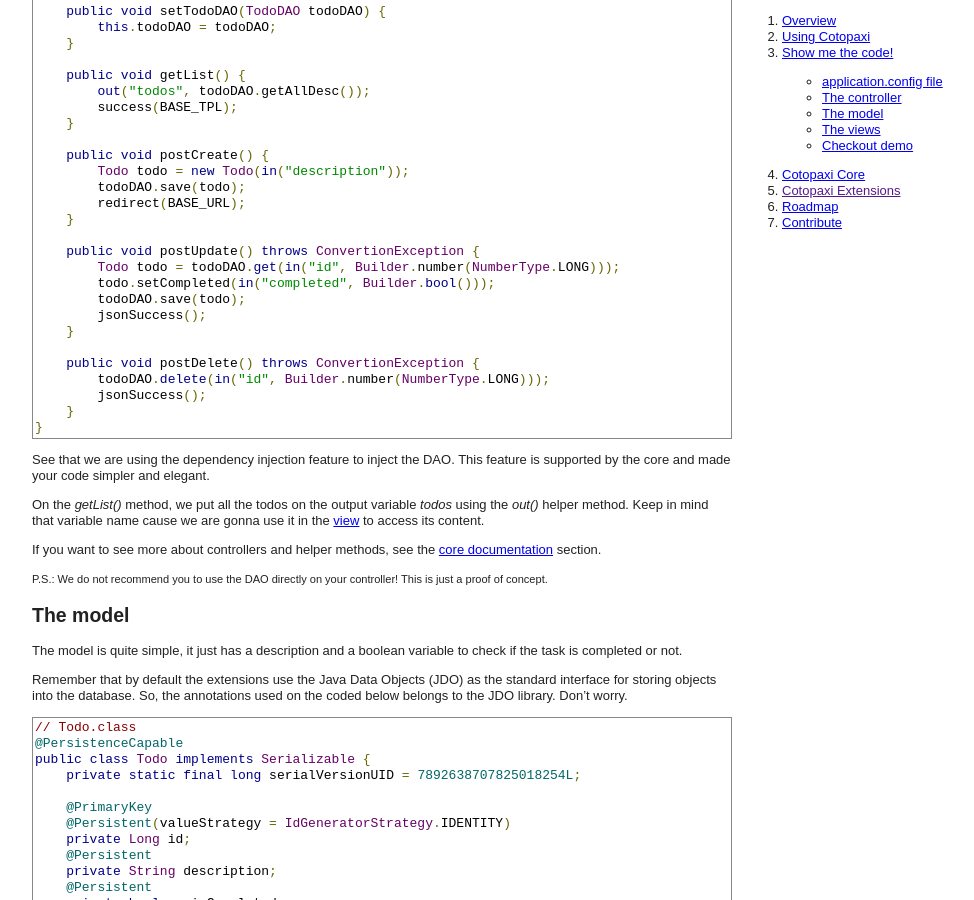
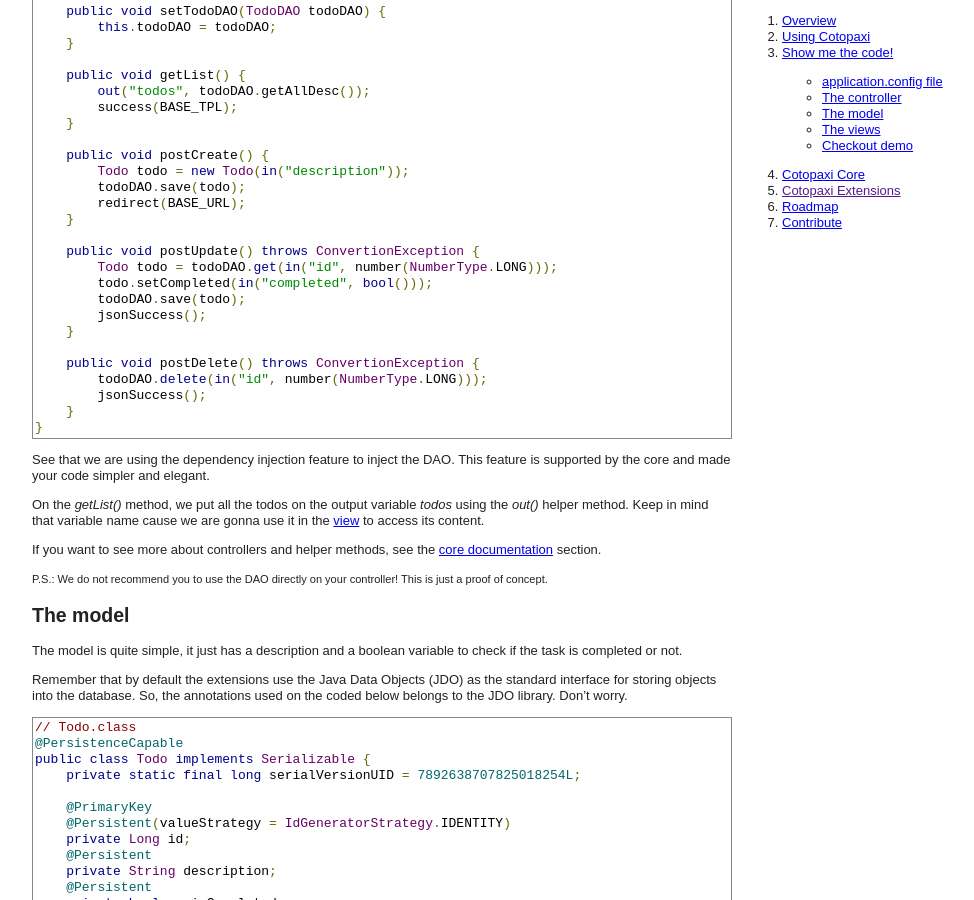
Before and after one commit to OctahedronBR/cotopaxi-core, a Jekyll site: the page built from documentation/show-me-the-code.md, in a window 1280 px wide and 900 px high, scrolled down 823 px. Shown: the whole window, without its empty margins (128-1102 px from the left). Built offline with Jekyll 4.4.1, drawn with Linux system fonts in a browser that asks for light colours; nearby versions of some CDN libraries.

Commit message:
minor changes

```diff
--- a/documentation/show-me-the-code.md
+++ b/documentation/show-me-the-code.md
@@ -64,14 +64,14 @@ public class TodoController extends Controller {
     }
 
     public void postUpdate() throws ConvertionException {
-        Todo todo = todoDAO.get(in("id", Builder.number(NumberType.LONG)));
-        todo.setCompleted(in("completed", Builder.bool()));
+        Todo todo = todoDAO.get(in("id", number(NumberType.LONG)));
+        todo.setCompleted(in("completed", bool()));
         todoDAO.save(todo);
         jsonSuccess();
     }
 
     public void postDelete() throws ConvertionException {
-        todoDAO.delete(in("id", Builder.number(NumberType.LONG)));
+        todoDAO.delete(in("id", number(NumberType.LONG)));
         jsonSuccess();
     }
 }
```
Also changed, not shown: documentation/roadmap.md (+5 -2 lines).
